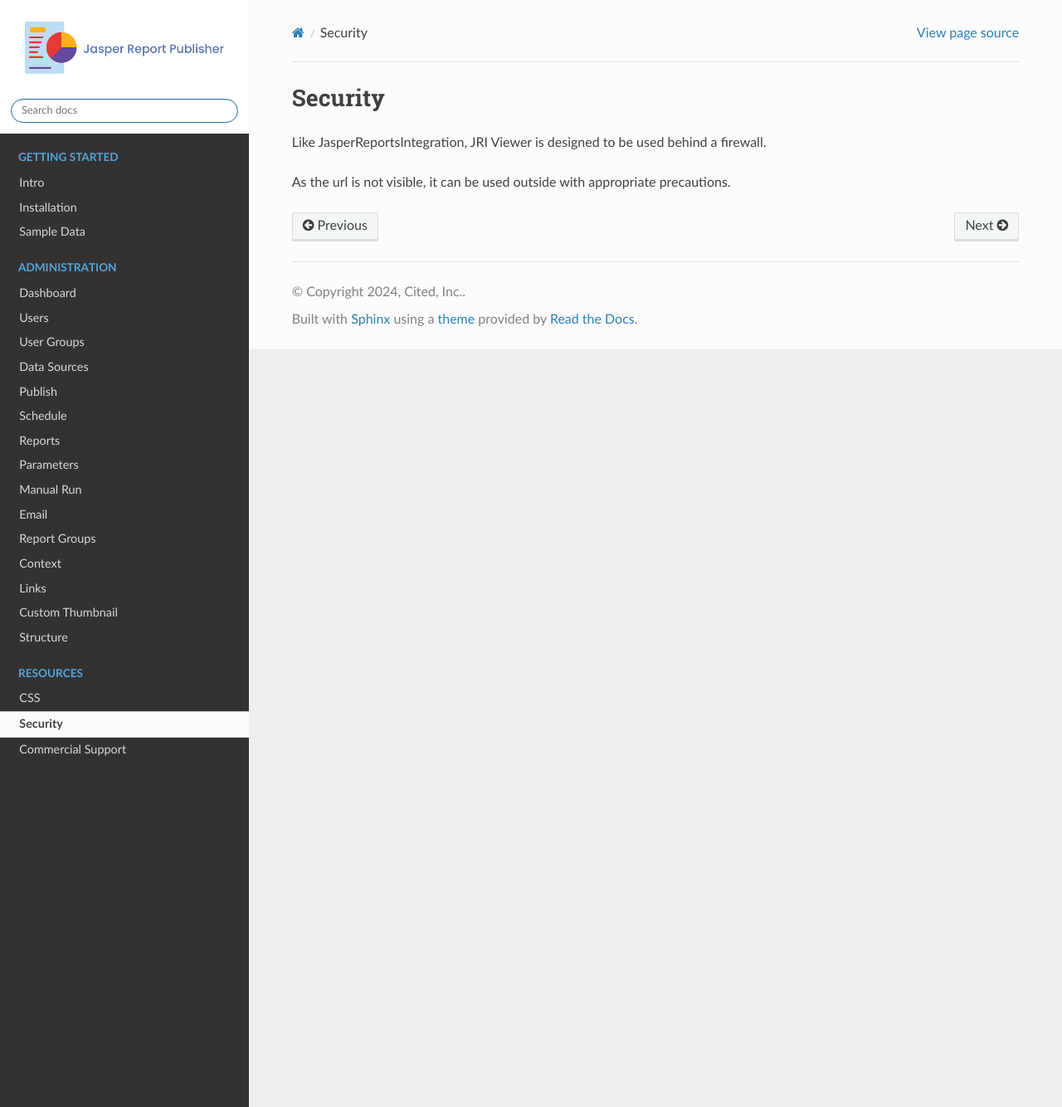
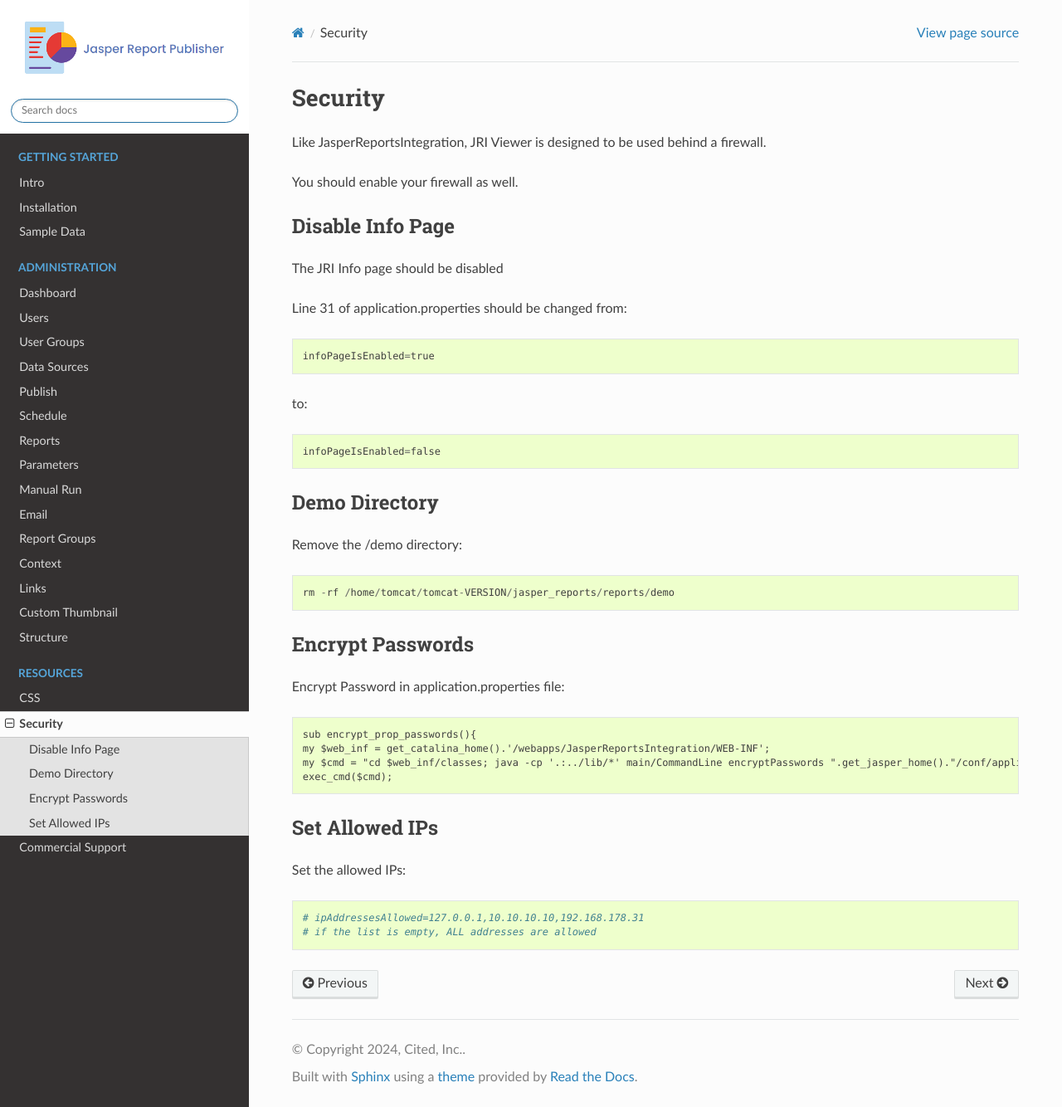
Before and after one commit to AcuGIS/jasper-report-publisher, a Sphinx documentation site: the page built from docs/resources/security.rst, in a window 1280 px wide and 1334 px high. Shown: the whole window at 83% size. Built offline with Sphinx 7.4.7 and the Read the Docs theme 2.0.0, drawn with Linux system fonts in a browser that asks for light colours; pages that are not in the unit, such as notebooks, are missing from menus.

Commit message:
Update security.rst

```diff
--- a/docs/resources/security.rst
+++ b/docs/resources/security.rst
@@ -12,4 +12,43 @@
 
 Like JasperReportsIntegration, JRI Viewer is designed to be used behind a firewall.
 
-As the url is not visible, it can be used outside with appropriate precautions.
+You should enable your firewall as well.
+
+
+Disable Info Page
+=========================
+
+The JRI Info page should be disabled
+
+Line 31 of application.properties should be changed from::
+
+   infoPageIsEnabled=true
+
+to::
+
+   infoPageIsEnabled=false
+
+Demo Directory
+=========================
+
+Remove the /demo directory::
+
+   rm -rf /home/tomcat/tomcat-VERSION/jasper_reports/reports/demo
+
+Encrypt Passwords
+=========================
+
+Encrypt Password in application.properties file::
+
+   sub encrypt_prop_passwords(){
+   my $web_inf = get_catalina_home().'/webapps/JasperReportsIntegration/WEB-INF';
+   my $cmd = "cd $web_inf/classes; java -cp '.:../lib/*' main/CommandLine encryptPasswords ".get_jasper_home()."/conf/application.properties";
+   exec_cmd($cmd);
+
+Set Allowed IPs
+=========================
+
+Set the allowed IPs::
+
+   # ipAddressesAllowed=127.0.0.1,10.10.10.10,192.168.178.31
+   # if the list is empty, ALL addresses are allowed
```
